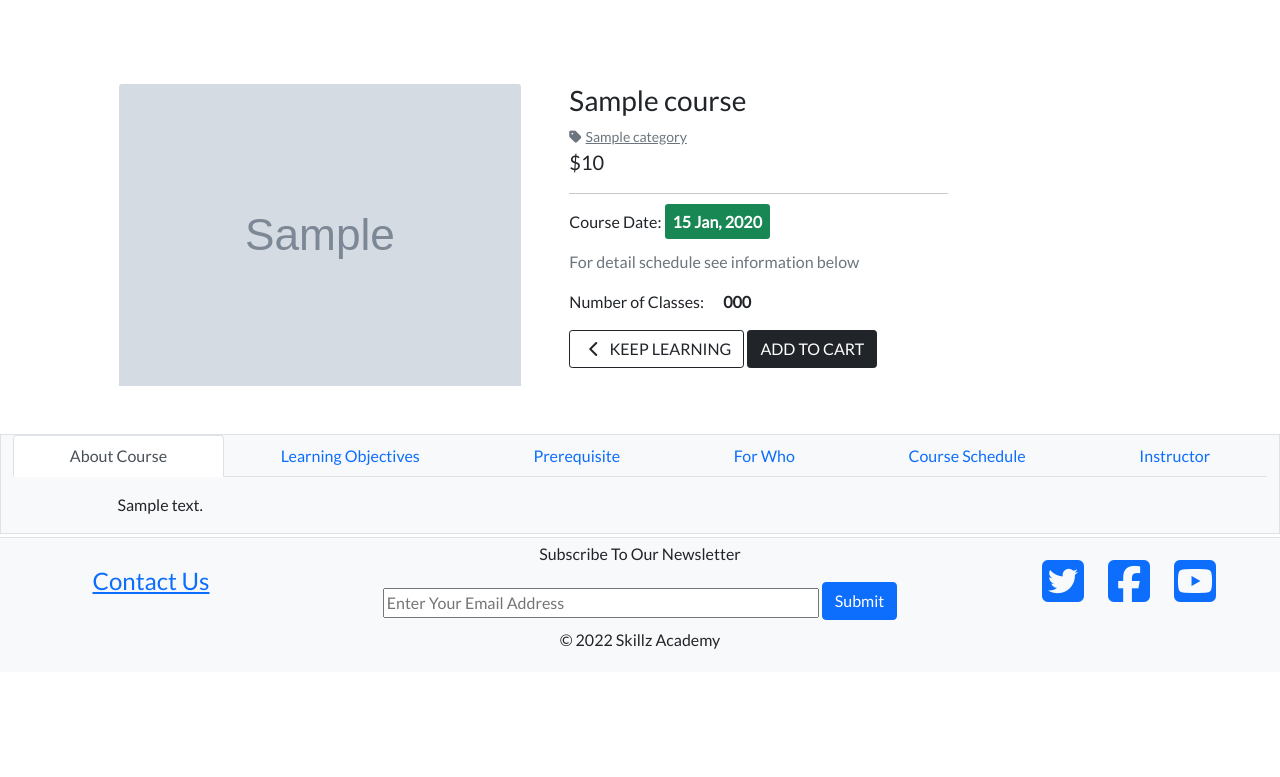
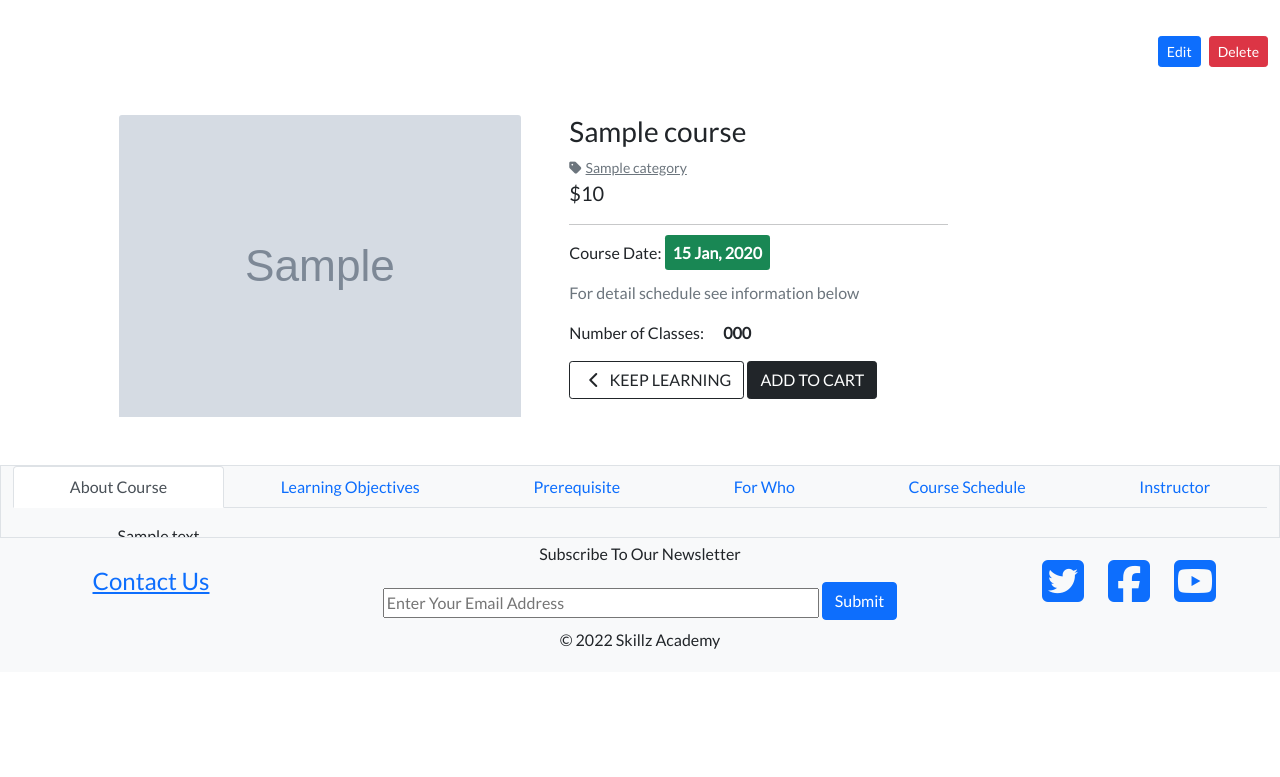
Before and after one commit to rajendradanve/skillzacademy, a Django app: template courses/templates/courses/course_detail.html in a window 1280 px wide. Shown: the part 128-905 px from the top of the page. Before the commit the page ends 777 px from the top, so only its background shows below. Run offline with Django 3.2, Linux system fonts and the light colour scheme; the template is opened without the code that fills it: most values are stand-ins (such as "Sample title", 1, 10 or a date in 2020); grey boxes marked "Sample" are stand-in pictures; some libraries are stand-ins or nearby versions.

Commit message:
buttons for course edit and delete added on course detail page

```diff
--- a/courses/templates/courses/course_detail.html
+++ b/courses/templates/courses/course_detail.html
@@ -7,6 +7,13 @@
 
 {% block content %}
 <div class="container-fluid content-placement content-placement-bottom">
+
+    <div class="row">
+        <div class="col d-flex justify-content-end">
+            <a href="" class="btn btn-sm btn-primary me-2">Edit</a>
+            <a href="" class="btn btn-sm btn-danger">Delete</a>
+        </div>
+    </div>
 
     <div class="row">
         <div class="col-12 col-md-6 col-lg-4 offset-lg-1">
```
